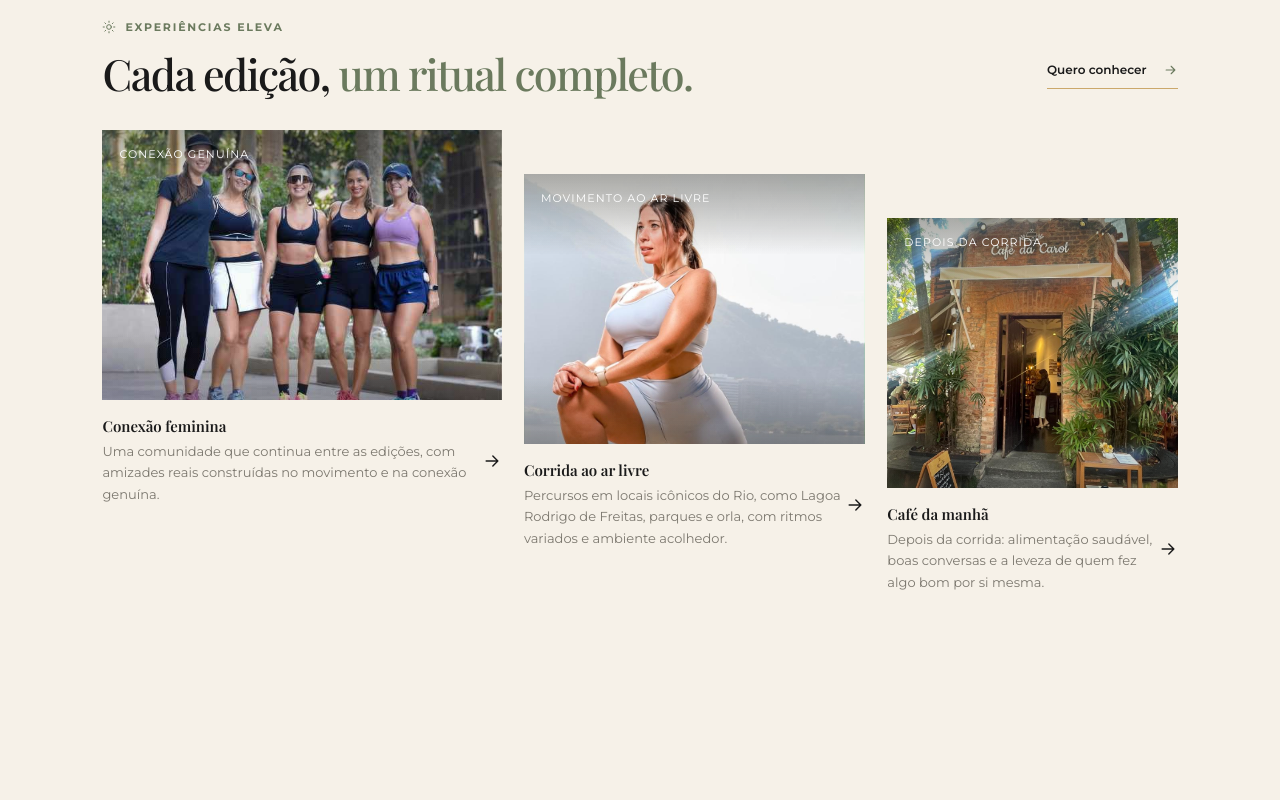
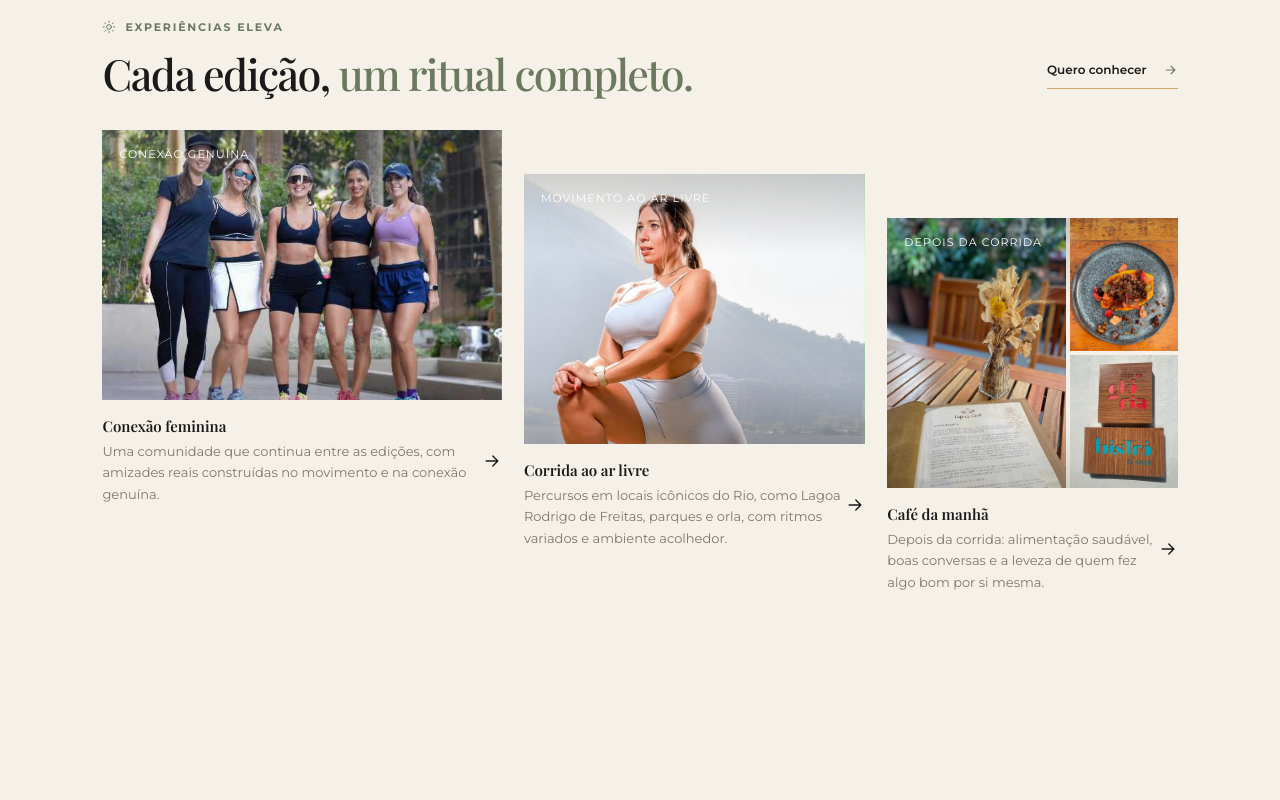
Before and after one commit to NiltonDuarte/ab-proj, a website built with Vite: page index.html in a window 1280 px wide. Shown: the part 2060-2860 px from the top of the page. Built offline with nearby package versions, Linux system fonts and the light colour scheme.

Commit message:
Adiciona mosaico de fotos ao cafe da manha

```diff
--- a/src/content/experiences.json
+++ b/src/content/experiences.json
@@ -21,7 +21,12 @@
     "title": "Café da manhã",
     "description": "Depois da corrida: alimentação saudável, boas conversas e a leveza de quem fez algo bom por si mesma.",
     "tag": "DEPOIS DA CORRIDA",
-    "image": "images/eleva-cafe-da-carol.jpg",
-    "imageAlt": "Café da manhã compartilhado pelas participantes depois da corrida"
+    "image": "images/eleva-cafe-mesa.jpeg",
+    "imageAlt": "Mesa do Café da Carol com arranjo e cardápio",
+    "photos": [
+      {"src":"images/eleva-cafe-mesa.jpeg","alt":"Mesa do Café da Carol com arranjo e cardápio"},
+      {"src":"images/eleva-cafe-frutas-granola.jpeg","alt":"Prato de frutas com granola"},
+      {"src":"images/eleva-cafe-bistro-casa-da-gloria.jpeg","alt":"Placa do Bistrô da Casa da Glória"}
+    ]
   }
 ]
--- a/src/main.ts
+++ b/src/main.ts
@@ -33,7 +33,9 @@ function renderHighlightedText(text:string, highlights:string[]) {
   return text.split(pattern).map(part=>highlights.includes(part)?`<strong>${esc(part)}</strong>`:esc(part)).join('')
 }
 function renderExperience(item: (typeof experienceContent)[number]) {
-  return `<article class="experience-card"><div class="experience-image" data-image="${esc(item.image)}" data-image-position="${esc(item.imagePosition ?? 'center')}" role="img" aria-label="${esc(item.imageAlt)}"><span class="image-tag">${esc(item.tag)}</span></div><div class="experience-info"><div><h3>${esc(item.title)}</h3><p>${esc(item.description)}</p></div><a href="${whatsappHref}" target="_blank" rel="noreferrer" aria-label="${esc(site.experienceSection.action)}: ${esc(item.title)}">${icon('arrow')}</a></div></article>`
+  const photos=(item as typeof item & {photos?:{src:string;alt:string}[]}).photos ?? [{src:item.image,alt:item.imageAlt}]
+  const galleryClass=photos.length>1?' experience-image-gallery':''
+  return `<article class="experience-card"><div class="experience-image${galleryClass}" role="group" aria-label="${esc(item.title)}"><span class="image-tag">${esc(item.tag)}</span>${photos.map(photo=>`<div class="experience-photo" data-image="${esc(photo.src)}" data-image-position="${esc(item.imagePosition ?? 'center')}" role="img" aria-label="${esc(photo.alt)}"></div>`).join('')}</div><div class="experience-info"><div><h3>${esc(item.title)}</h3><p>${esc(item.description)}</p></div><a href="${whatsappHref}" target="_blank" rel="noreferrer" aria-label="${esc(site.experienceSection.action)}: ${esc(item.title)}">${icon('arrow')}</a></div></article>`
 }
 function renderEntry(feature: Feature, entry: FeatureEntry): string {
   if (feature.id === 'home-workouts') {
@@ -92,7 +94,7 @@ document.querySelectorAll<HTMLElement | SVGElement>('#app, #app *').forEach((ele
 
 const heroPhoto = document.querySelector<HTMLElement>('.hero-photo')
 if (heroPhoto) heroPhoto.style.backgroundImage = `url("${baseUrl}${heroPhoto.dataset.heroImage}")`
-document.querySelectorAll<HTMLElement>('.experience-image[data-image]').forEach(el=>{el.style.backgroundImage=`linear-gradient(180deg,#14140b33,transparent 30%,transparent 75%,#15150e28),url("${el.dataset.image}")`;el.style.backgroundPosition=`center,${el.dataset.imagePosition ?? 'center'}`})
+document.querySelectorAll<HTMLElement>('.experience-photo[data-image]').forEach(el=>{el.style.backgroundImage=`url("${baseUrl}${el.dataset.image}")`;el.style.backgroundPosition=el.dataset.imagePosition ?? 'center'})
 
 const toast = document.querySelector<HTMLElement>('.toast')!
 function announce(message:string) { toast.textContent=message;toast.classList.add('visible');setTimeout(()=>toast.classList.remove('visible'),3500) }
--- a/src/style.css
+++ b/src/style.css
@@ -367,3 +367,9 @@
 /* Let partnership copy use the full section width; wrap only when the viewport requires it. */
 .features-heading>div:first-child>p,.opportunities-heading>p{width:100%;max-width:none;text-wrap:initial}
 .about-story-copy strong{font-weight:700;color:var(--ink)}
+.experience-photo{position:absolute;inset:0;background-size:cover;background-repeat:no-repeat}
+.experience-image-gallery{display:grid;grid-template-columns:1.25fr .75fr;grid-template-rows:1fr 1fr;gap:4px;background:var(--cream)}
+.experience-image-gallery .experience-photo{position:relative;inset:auto;min-width:0;min-height:0}
+.experience-image-gallery .experience-photo:first-of-type{grid-row:1 / 3}
+.experience-image-gallery .image-tag{z-index:2}
+@media(max-width:640px){.experience-image-gallery{grid-template-columns:1.2fr .8fr;gap:3px}}
```
Also changed, not shown: public/images/eleva-cafe-bistro-casa-da-gloria.jpeg (added), public/images/eleva-cafe-frutas-granola.jpeg (added), public/images/eleva-cafe-mesa.jpeg (added).
